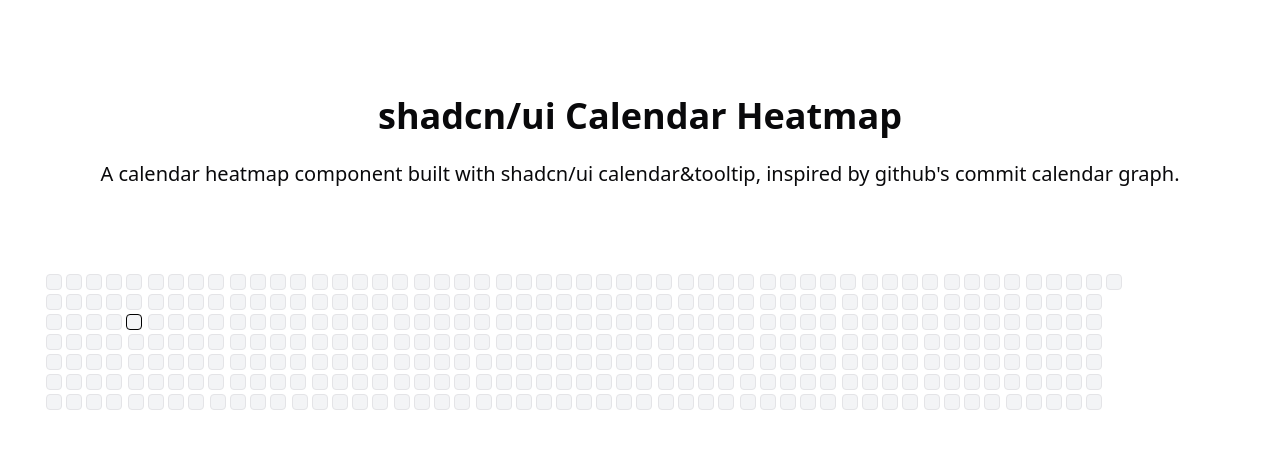
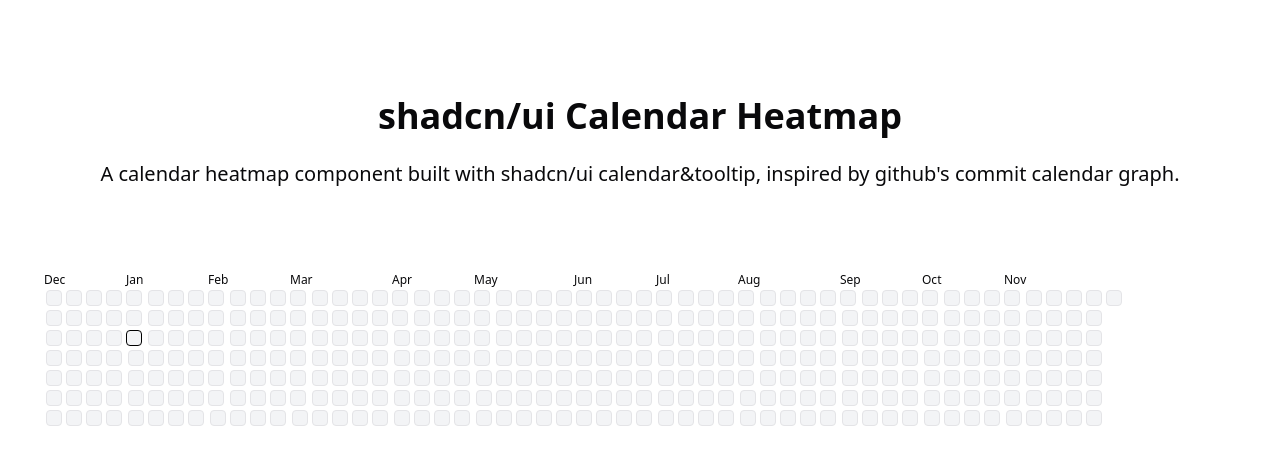
Before and after one commit to sp-yduck/shadcn-ui-calendar-heatmap, a React (Vite) app: page / in a window 1280 px wide. Shown: the top 464 px of the page. Built offline with nearby package versions, Linux system fonts and the light colour scheme.

Commit message:
use custom formatter to change caption format to short type

```diff
--- a/src/components/calendar/CalendarHeatmap.tsx
+++ b/src/components/calendar/CalendarHeatmap.tsx
@@ -7,12 +7,18 @@
 const DAY_MARGIN = "2px";
 
 export default function CalendarHeatmap() {
+  const formatCaption = (date: Date) => {
+    return date.toLocaleString("default", { month: "short" });
+  };
+
   return (
     <Calendar
+      formatters={{ formatCaption }}
       numberOfMonths={12}
       classNames={{
         nav: "hidden",
-        caption: "hidden",
+        caption: "text-xs",
+        caption_label: "font-normal",
         tbody: "flex",
         month: "!ml-0",
         row: "[user-select:none;] flex flex-col",
```
